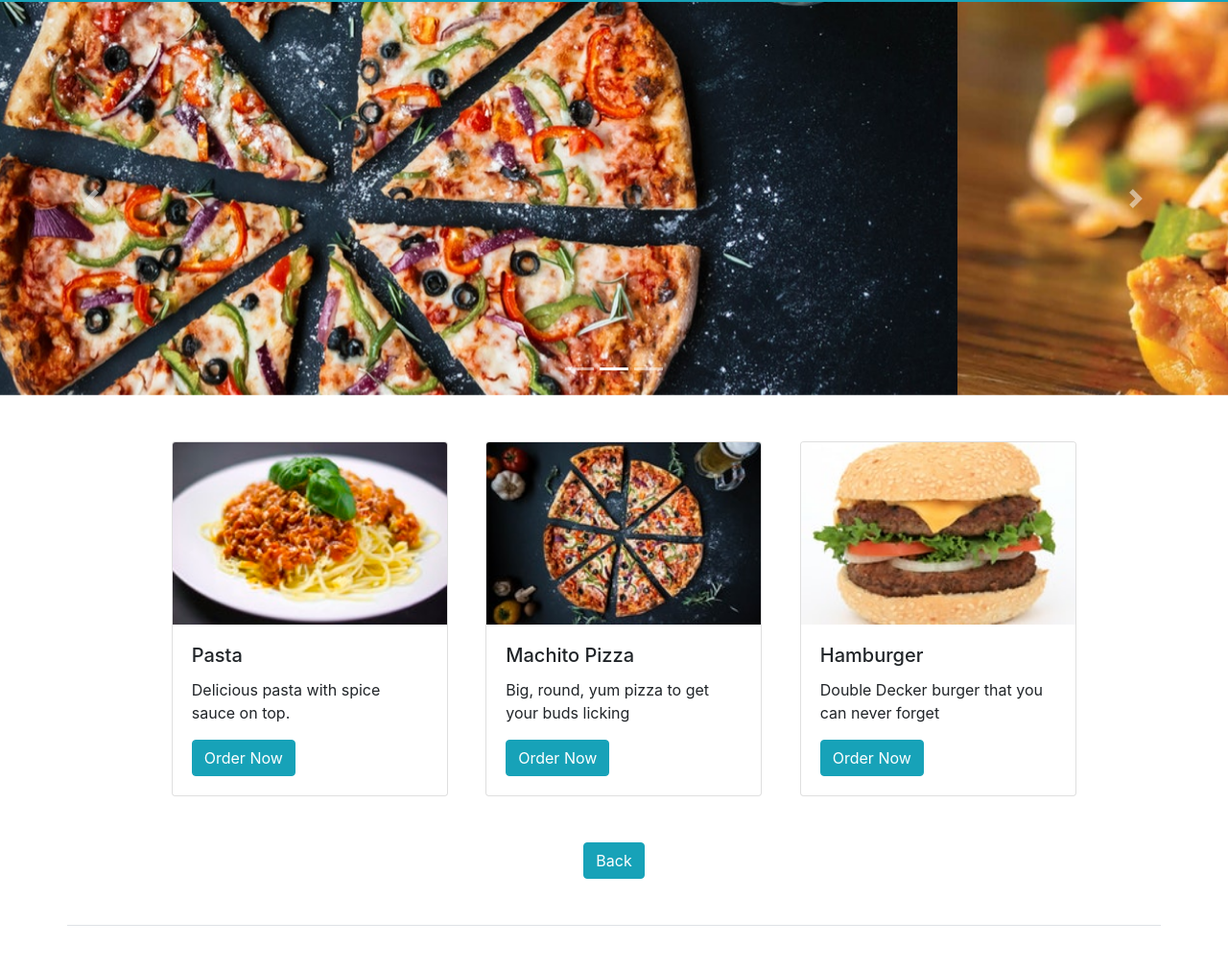
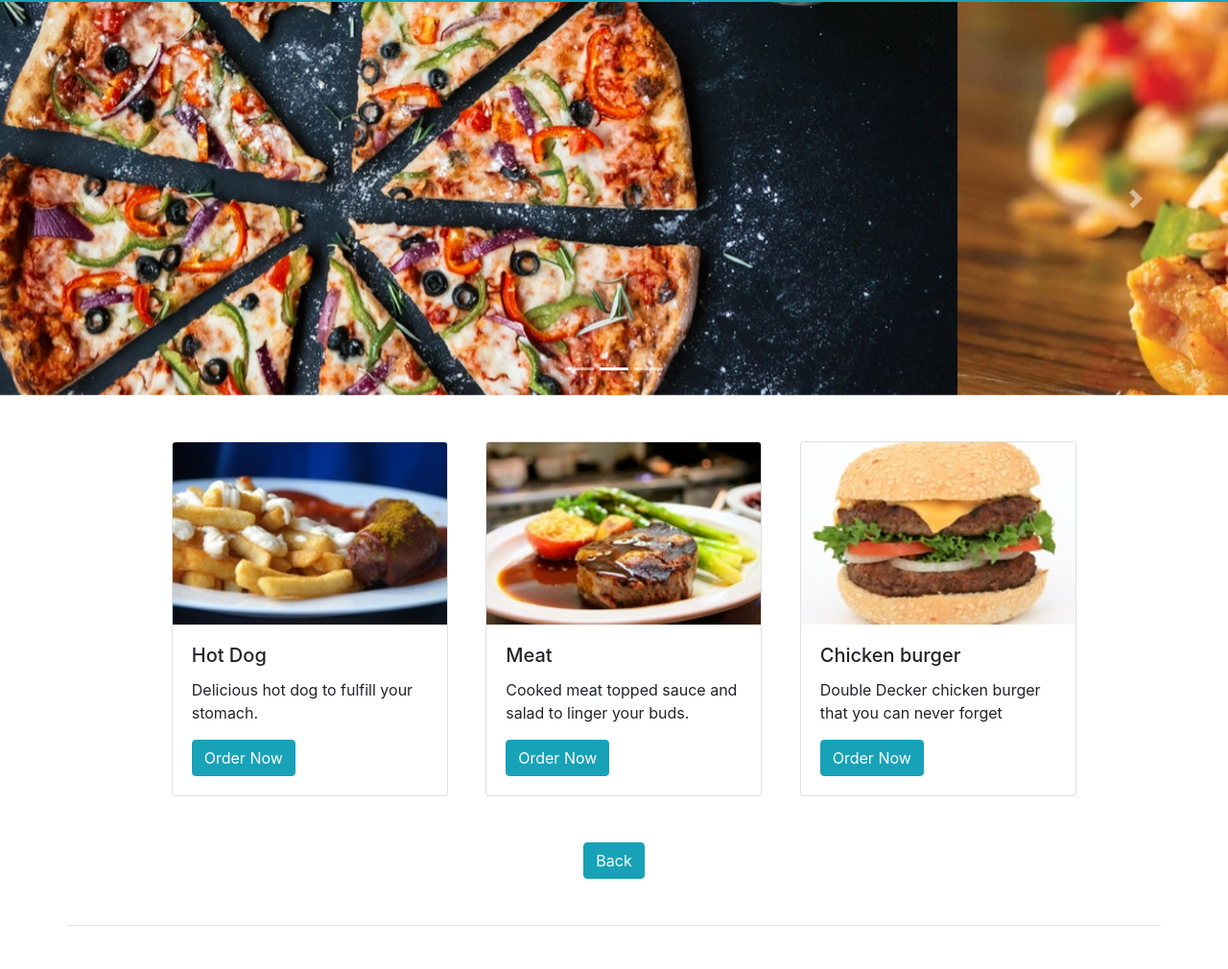
Before and after one commit to Girish-Mehta/Restaurant-Template, a plain HTML site: page nonveg.html in a window 1280 px wide. Shown: the part 54-1064 px from the top of the page at 96% size. Drawn offline with nearby package versions, Linux system fonts and the light colour scheme.

Commit message:
updated non-veg menu

```diff
--- a/non-veg.html
+++ b/nonveg.html
@@ -3,6 +3,7 @@
   <head>
     <meta charset="utf-8" />
     <title>Swiggles: Menu - Your best online food stop to end your hunger with delight</title>
+    <meta name="viewport" content="width=device-width, initial-scale=1, shrink-to-fit=no">
 
     <!-- Bootstrap core CSS -->
     <link href="/css/bootstrap.min.css" rel="stylesheet">
@@ -66,20 +67,20 @@
         <div class="card-deck justify-content-center align-items-center">
           <div class="col-3 pt-5 pb-5">
             <div class="card" style="width: 18rem">
-              <img class="card-img-top" src="img/pasta.jpg" alt="Pasta picture">
+              <img class="card-img-top" src="img/hotdog.jpeg" alt="Pasta picture">
               <div class="card-body">
-                <h5 class="card-title">Pasta</h5>
-                <p class="card-text">Delicious pasta with spice sauce on top.</p>
+                <h5 class="card-title">Hot Dog</h5>
+                <p class="card-text">Delicious hot dog to fulfill your stomach.</p>
                 <a href="#" class="btn btn-info">Order Now</a>
               </div>
             </div>
           </div>
           <div class="col-3 pt-5 pb-5">
             <div class="card" style="width: 18rem">
-              <img class="card-img-top" src="img/pizza-menu.jpeg" alt="Pizza picture">
+              <img class="card-img-top" src="img/meat.jpeg" alt="Pizza picture">
               <div class="card-body">
-                <h5 class="card-title">Machito Pizza</h5>
-                <p class="card-text">Big, round, yum pizza to get your buds licking</p>
+                <h5 class="card-title">Meat</h5>
+                <p class="card-text">Cooked meat topped sauce and salad to linger your buds.</p>
                 <a href="#" class="btn btn-info">Order Now</a>
               </div>
             </div>
@@ -88,8 +89,8 @@
             <div class="card" style="width: 18rem">
               <img class="card-img-top" src="img/hamburger.jpeg" alt="Hamburger picture">
               <div class="card-body">
-                <h5 class="card-title">Hamburger</h5>
-                <p class="card-text">Double Decker burger that you can never forget</p>
+                <h5 class="card-title">Chicken burger</h5>
+                <p class="card-text">Double Decker chicken burger that you can never forget</p>
                 <a href="#" class="btn btn-info">Order Now</a>
               </div>
             </div>
```
Also changed, not shown: contact.html (+1 -1 lines), dessert.html (+1 -1 lines), index.html (+1 -0 lines), location.html (+1 -1 lines), menu.html (+1 -0 lines), veg.html (+1 -1 lines), img/hotdog.jpeg (added), img/meat.jpeg (added), res/resources.txt.
